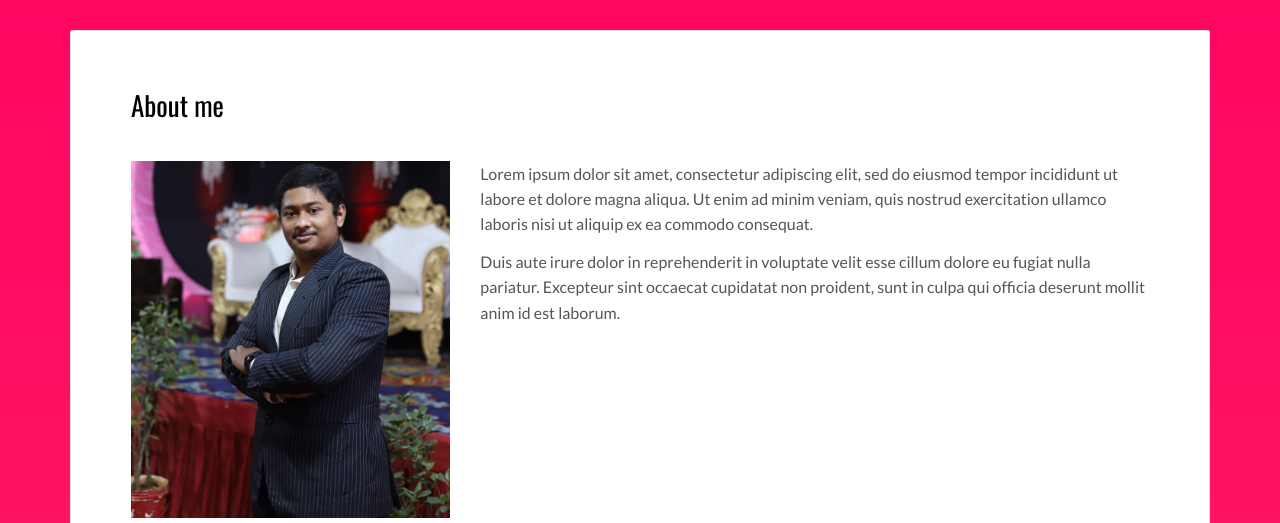
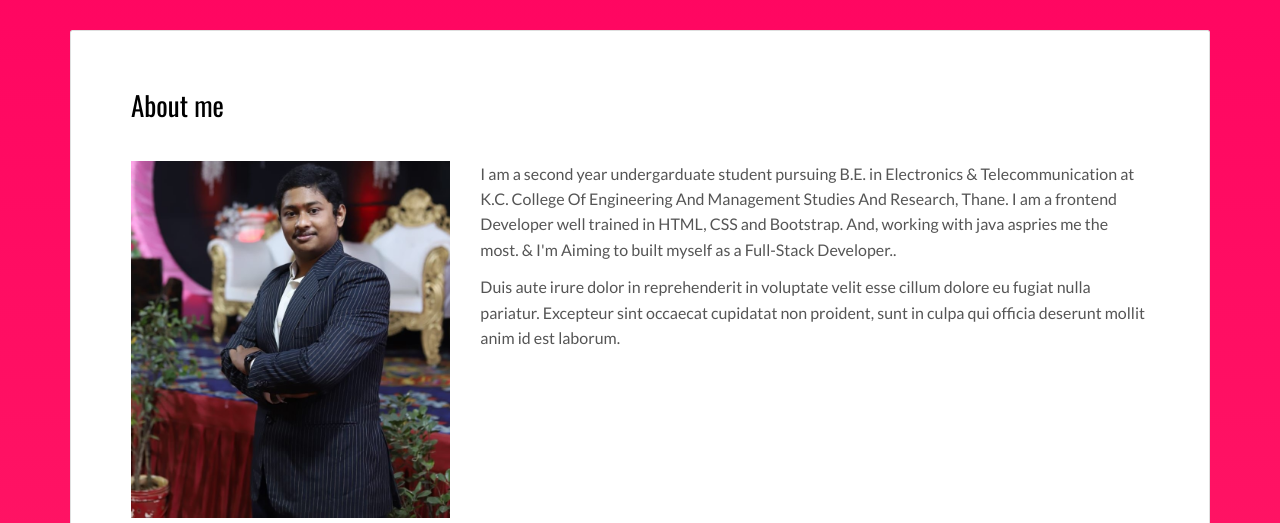
Before and after one commit to shrikantsabbani/Shrikant_Sabbani_Profile, a plain HTML site: page index.html in a window 1280 px wide. Shown: the part 277-800 px from the top of the page. Drawn offline with nearby package versions, Linux system fonts and the light colour scheme.

Commit message:
Bio update

```diff
--- a/index.html
+++ b/index.html
@@ -66,7 +66,9 @@
               </div>
               <div class="col-md-8">
 
-              <p>Lorem ipsum dolor sit amet, consectetur adipiscing elit, sed do eiusmod tempor incididunt ut labore et dolore magna aliqua. Ut enim ad minim veniam, quis nostrud exercitation ullamco laboris nisi ut aliquip ex ea commodo consequat.</p>
+              <p>I am a second year undergarduate student pursuing B.E. in Electronics & Telecommunication at K.C. College Of Engineering And Management Studies And Research, Thane.
+                I am a frontend Developer well trained in HTML, CSS and Bootstrap.
+                And, working with java aspries me the most. & I'm Aiming to built myself as a Full-Stack Developer..</p>
               <p> Duis aute irure dolor in reprehenderit in voluptate velit esse cillum dolore eu fugiat nulla pariatur. Excepteur sint occaecat cupidatat non proident, sunt in culpa qui officia deserunt mollit anim id est laborum.</p>
 
               </div>
```
